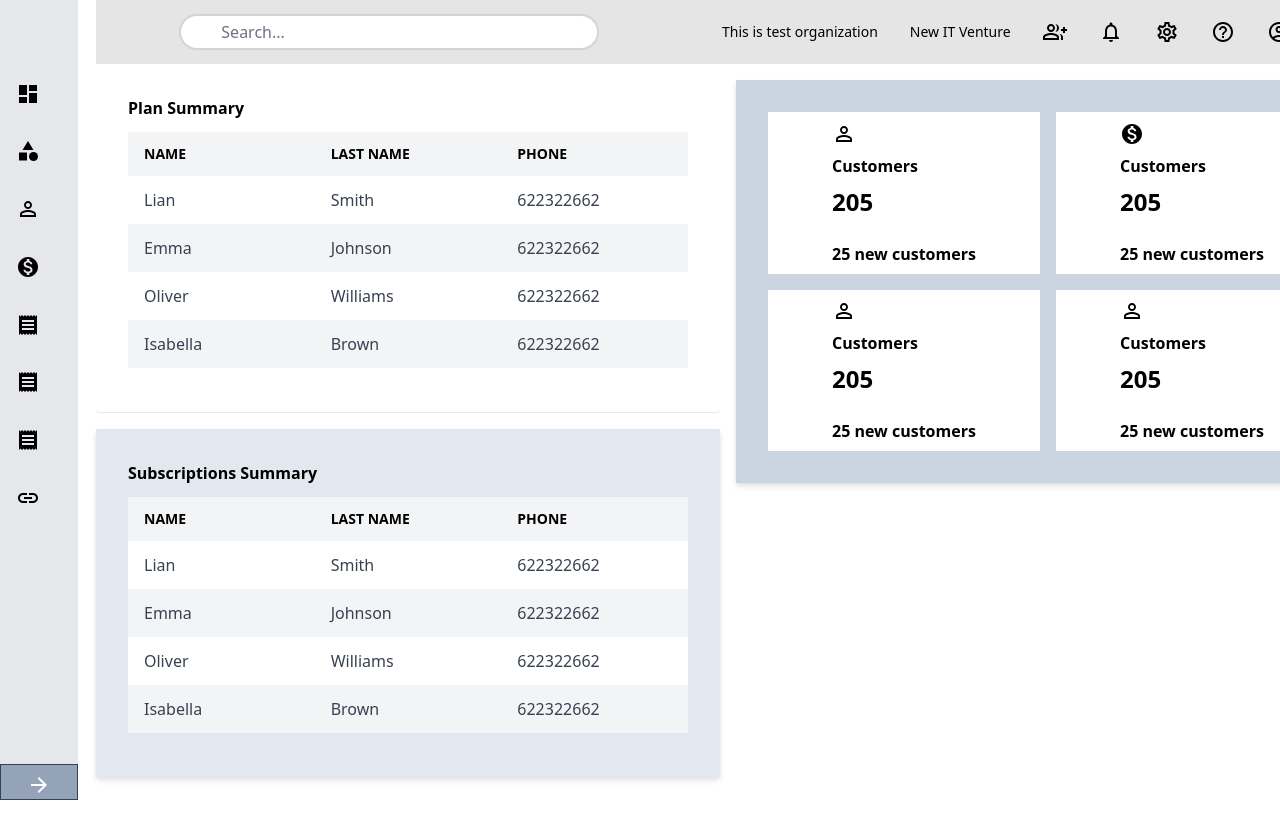
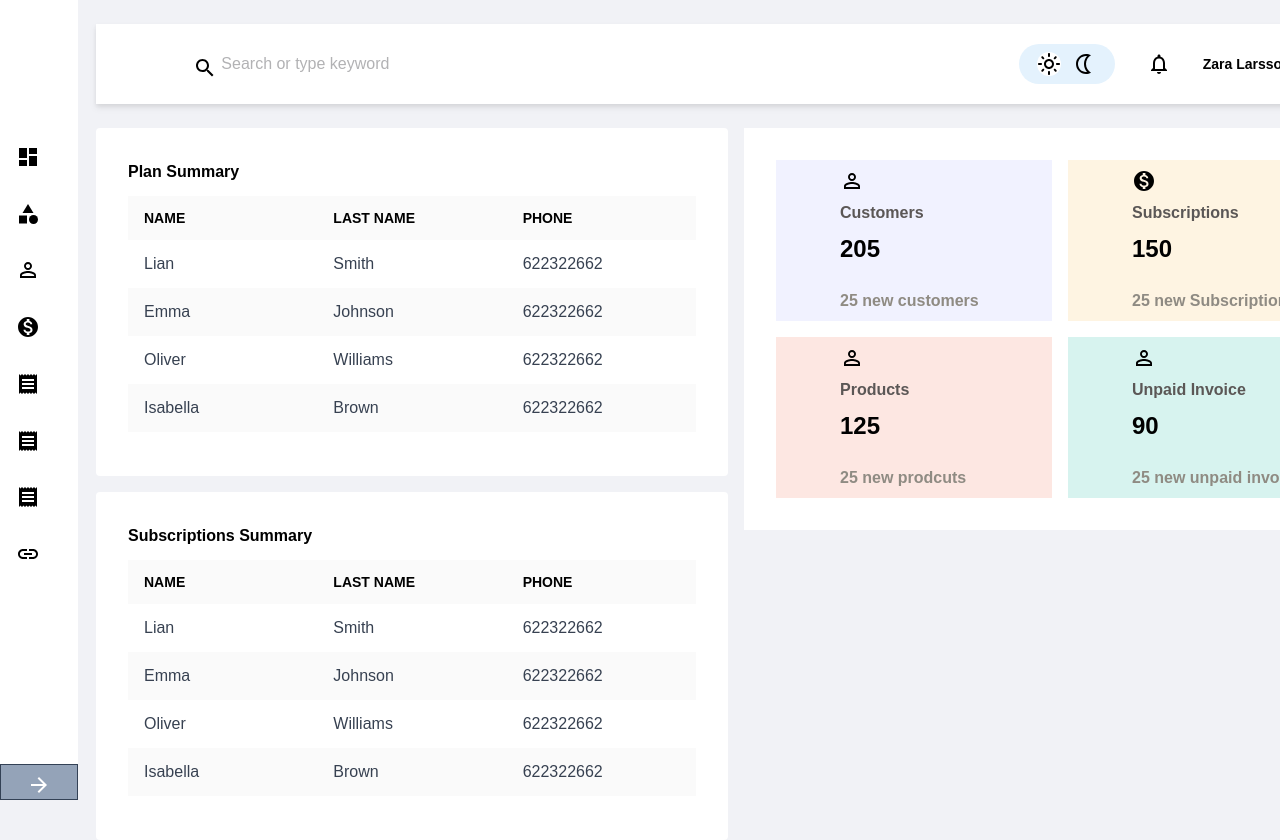
Before and after one commit to susantp/thamelui, a Next.js app: page / in a window 1280 px wide. Shown: the top 840 px of the page. Before the commit the page ends 800 px from the top, so only its background shows below. Built offline with nearby package versions, Linux system fonts and the light colour scheme.

Commit message:
color and font family work done

```diff
--- /dev/null
+++ b/components/dashboard/PlanList.jsx
@@ -0,0 +1,62 @@
+import React from "react";
+
+export default function PlanList() {
+  return (
+    <div className="p-8 overflow-hidden rounded bg-white border-gray-200 ">
+      <h6 className="text-[16px] font-bold">Plan Summary</h6>
+      <table class="min-w-full bg-white my-3">
+        <thead className=" bg-[#FAFAFA] text-black">
+          <tr>
+            <th class="w-1/3 text-left py-3 px-4 uppercase font-semibold text-sm">
+              Name
+            </th>
+            <th class="w-1/3 text-left py-3 px-4 uppercase font-semibold text-sm">
+              Last name
+            </th>
+            <th class="text-left py-3 px-4 uppercase font-semibold text-sm">
+              Phone
+            </th>
+          </tr>
+        </thead>
+        <tbody class="text-gray-700">
+          <tr>
+            <td class="w-1/3 text-left py-3 px-4">Lian</td>
+            <td class="w-1/3 text-left py-3 px-4">Smith</td>
+            <td class="text-left py-3 px-4">
+              <a class="hover:text-blue-500" href="tel:622322662">
+                622322662
+              </a>
+            </td>
+          </tr>
+          <tr  className=" bg-[#FAFAFA]">
+            <td class="w-1/3 text-left py-3 px-4">Emma</td>
+            <td class="w-1/3 text-left py-3 px-4">Johnson</td>
+            <td class="text-left py-3 px-4">
+              <a class="hover:text-blue-500" href="tel:622322662">
+                622322662
+              </a>
+            </td>
+          </tr>
+          <tr>
+            <td class="w-1/3 text-left py-3 px-4">Oliver</td>
+            <td class="w-1/3 text-left py-3 px-4">Williams</td>
+            <td class="text-left py-3 px-4">
+              <a class="hover:text-blue-500" href="tel:622322662">
+                622322662
+              </a>
+            </td>
+          </tr>
+          <tr className=" bg-[#FAFAFA]">
+            <td class="w-1/3 text-left py-3 px-4">Isabella</td>
+            <td class="w-1/3 text-left py-3 px-4">Brown</td>
+            <td class="text-left py-3 px-4">
+              <a class="hover:text-blue-500" href="tel:622322662">
+                622322662
+              </a>
+            </td>
+          </tr>
+        </tbody>
+      </table>
+    </div>
+  );
+}
--- /dev/null
+++ b/components/dashboard/SubscriptionList.jsx
@@ -0,0 +1,62 @@
+import React from 'react'
+
+export default function SubscriptionList() {
+  return (
+    <div className="p-8 overflow-hidden rounded bg-white border-gray-200 ">
+    <h6 className="text-[16px] font-bold">Subscriptions Summary</h6>
+    <table class="min-w-full bg-white my-3">
+      <thead className=" bg-[#FAFAFA] text-black">
+        <tr>
+          <th class="w-1/3 text-left py-3 px-4 uppercase font-semibold text-sm">
+            Name
+          </th>
+          <th class="w-1/3 text-left py-3 px-4 uppercase font-semibold text-sm">
+            Last name
+          </th>
+          <th class="text-left py-3 px-4 uppercase font-semibold text-sm">
+            Phone
+          </th>
+        </tr>
+      </thead>
+      <tbody class="text-gray-700">
+        <tr>
+          <td class="w-1/3 text-left py-3 px-4">Lian</td>
+          <td class="w-1/3 text-left py-3 px-4">Smith</td>
+          <td class="text-left py-3 px-4">
+            <a class="hover:text-blue-500" href="tel:622322662">
+              622322662
+            </a>
+          </td>
+        </tr>
+        <tr  className=" bg-[#FAFAFA]">
+          <td class="w-1/3 text-left py-3 px-4">Emma</td>
+          <td class="w-1/3 text-left py-3 px-4">Johnson</td>
+          <td class="text-left py-3 px-4">
+            <a class="hover:text-blue-500" href="tel:622322662">
+              622322662
+            </a>
+          </td>
+        </tr>
+        <tr>
+          <td class="w-1/3 text-left py-3 px-4">Oliver</td>
+          <td class="w-1/3 text-left py-3 px-4">Williams</td>
+          <td class="text-left py-3 px-4">
+            <a class="hover:text-blue-500" href="tel:622322662">
+              622322662
+            </a>
+          </td>
+        </tr>
+        <tr className=" bg-[#FAFAFA]">
+          <td class="w-1/3 text-left py-3 px-4">Isabella</td>
+          <td class="w-1/3 text-left py-3 px-4">Brown</td>
+          <td class="text-left py-3 px-4">
+            <a class="hover:text-blue-500" href="tel:622322662">
+              622322662
+            </a>
+          </td>
+        </tr>
+      </tbody>
+    </table>
+  </div>
+  )
+}
--- a/layouts/Content.jsx
+++ b/layouts/Content.jsx
@@ -6,8 +6,8 @@ import { sidebarState } from "../store/atoms";
 export default function Content({ children }) {
   const { open } = useRecoilValue(sidebarState);
   const contentPadding = open
-    ? "container ml-64 pt-16 mr-64"
-    : "container ml-24 pt-16";
+    ? "container ml-64 pt-32 "
+    : "container ml-24 pt-32";
 
   return (
     <>
--- a/layouts/Navbar.jsx
+++ b/layouts/Navbar.jsx
@@ -6,6 +6,9 @@ import SettingsIcon from "@mui/icons-material/SettingsOutlined";
 import HelpIcon from "@mui/icons-material/HelpOutline";
 import AccountCircleIcon from "@mui/icons-material/AccountCircleOutlined";
 import CloseIcon from "@mui/icons-material/Close";
+import LightModeOutlinedIcon from "@mui/icons-material/LightModeOutlined";
+import NightlightOutlinedIcon from "@mui/icons-material/NightlightOutlined";
+import SearchSharpIcon from "@mui/icons-material/SearchSharp";
 import { useRecoilValue } from "recoil";
 import { sidebarState } from "../store/atoms";
 
@@ -19,40 +22,38 @@ export default function Navbar() {
   };
   const { open } = useRecoilValue(sidebarState);
   const contentMargin = open
-    ? "flex flex-row justify-center gap-x-8 basis-2/4 items-center text-sm cursor-pointer"
+    ? "flex flex-row justify-end gap-x-8 basis-2/4 items-center text-sm cursor-pointer"
     : "flex flex-row justify-end gap-x-8 basis-2/4 items-center text-sm cursor-pointer";
   return (
     <>
-      <nav className="flex flex-row justify-evenly flex-wrap p-4 w-screen h-16 bg-neutral-200 fixed top-0">
-        <div className="basis-1/3 flex flex-row  justify-start flex-wrap  gap-y-3 items-center">
+      <nav className="flex flex-row justify-evenly flex-wrap p-4 w-full h-20 bg-white fixed my-6 top-0 drop-shadow-md container ">
+        <div className="basis-1/3 flex flex-row  justify-start flex-wrap">
+          <SearchSharpIcon className="w-5 h-5 absolute ml-3 mt-4 pointer-events-none" />
           <input
             type="text"
             name="search"
-            placeholder="Search..."
+            placeholder="Search or type keyword"
             autoComplete="off"
             aria-label="Search..."
-            className="w-full pr-3 pl-10 py-1 font-normal placeholder-gray-500 text-black rounded-2xl border-none ring-2 ring-gray-300 focus:ring-gray-500 focus:ring-2"
+            className="w-full pr-3 pl-10 py-1 font-normal placeholder-[#b2b2b4] text-[#B2b2b4]"
           />
         </div>
 
-        {/* style={{"align-items":"center"}} */}
         <div className={contentMargin}>
-          <div className=" font-normal ">This is test organization</div>
-          <div className="font-normal ">New IT Venture</div>
-          <div>
-            <GroupAddIcon className="cursor-pointer" onClick={onDisplay} />
+          <div className=" flex justify-evenly align-middle bg-[#e4f2fd] p-2 rounded-full w-24">
+            <span className="bg-white rounded-full">
+              <LightModeOutlinedIcon />
+            </span>
+            <span>
+              <NightlightOutlinedIcon />
+            </span>
           </div>
+
           <div>
             <NotificationsIcon className="cursor-pointer" onClick={onDisplay} />
           </div>
           <div>
-            <SettingsIcon className="cursor-pointer" onClick={onDisplay} />
-          </div>
-          <div>
-            <HelpIcon className="cursor-pointer" onClick={onDisplay} />
-          </div>
-          <div>
-            <AccountCircleIcon className="cursor-pointer" onClick={onDisplay} />
+            <p className="font-bold">Zara Larsson</p>
           </div>
         </div>
       </nav>
--- a/layouts/Sidebar.jsx
+++ b/layouts/Sidebar.jsx
@@ -32,8 +32,8 @@ export default function Sidebar() {
 
   /************************** conditional styles start ***********************/
   const customStyle = open
-    ? "flex flex-col  w-60 fixed pt-16 bg-gray-200  border-gray-300 left-0 h-screen overflow-auto"
-    : "flex flex-col  w-[78px] fixed pt-16 bg-gray-200 	border-gray-300	 left-0 h-screen transition ease-in-out delay-150 overflow-auto";
+    ? "flex flex-col  w-60 fixed pt-32 bg-white  border-gray-300 left-0 h-screen overflow-auto"
+    : "flex flex-col  w-[78px] fixed pt-32 bg-white 	border-gray-300	 left-0 h-screen transition ease-in-out delay-150 overflow-auto";
 
   const fontDisplay = open ? "ml-3 text-xs" : "hidden";
 
--- a/pages/index.js
+++ b/pages/index.js
@@ -1,163 +1,70 @@
 import Layout from "../layouts/Layout";
 import PersonOutlineIcon from "@mui/icons-material/PersonOutline";
 import MonetizationOnIcon from "@mui/icons-material/MonetizationOn";
+import PlanList from "../components/dashboard/PlanList";
 import { useRecoilValue } from "recoil";
 import { themeState } from "../store/atoms";
+import SubscriptionList from "../components/dashboard/SubscriptionList";
 
 export default function Index() {
   return (
     <Layout>
-      <div className="flex justify-between">
-        <div className="basis-1/2 ">
-          <div className=" p-8  overflow-hidden rounded border-b border-gray-200 ">
-            <h6 className="text-[16px] font-bold">Plan Summary</h6>
-            <table class="min-w-full bg-white my-3">
-              <thead class=" bg-gray-100 text-black">
-                <tr>
-                  <th class="w-1/3 text-left py-3 px-4 uppercase font-semibold text-sm">
-                    Name
-                  </th>
-                  <th class="w-1/3 text-left py-3 px-4 uppercase font-semibold text-sm">
-                    Last name
-                  </th>
-                  <th class="text-left py-3 px-4 uppercase font-semibold text-sm">
-                    Phone
-                  </th>
-                </tr>
-              </thead>
-              <tbody class="text-gray-700">
-                <tr>
-                  <td class="w-1/3 text-left py-3 px-4">Lian</td>
-                  <td class="w-1/3 text-left py-3 px-4">Smith</td>
-                  <td class="text-left py-3 px-4">
-                    <a class="hover:text-blue-500" href="tel:622322662">
-                      622322662
-                    </a>
-                  </td>
-                </tr>
-                <tr class="bg-gray-100">
-                  <td class="w-1/3 text-left py-3 px-4">Emma</td>
-                  <td class="w-1/3 text-left py-3 px-4">Johnson</td>
-                  <td class="text-left py-3 px-4">
-                    <a class="hover:text-blue-500" href="tel:622322662">
-                      622322662
-                    </a>
-                  </td>
-                </tr>
-                <tr>
-                  <td class="w-1/3 text-left py-3 px-4">Oliver</td>
-                  <td class="w-1/3 text-left py-3 px-4">Williams</td>
-                  <td class="text-left py-3 px-4">
-                    <a class="hover:text-blue-500" href="tel:622322662">
-                      622322662
-                    </a>
-                  </td>
-                </tr>
-                <tr class="bg-gray-100">
-                  <td class="w-1/3 text-left py-3 px-4">Isabella</td>
-                  <td class="w-1/3 text-left py-3 px-4">Brown</td>
-                  <td class="text-left py-3 px-4">
-                    <a class="hover:text-blue-500" href="tel:622322662">
-                      622322662
-                    </a>
-                  </td>
-                </tr>
-              </tbody>
-            </table>
+      <div className="flex flex-row justify-between gap-4">
+        <div className="flex flex-col gap-4 basis-1/2 ">
+          <div>
+            <PlanList />
           </div>
-          <div className="bg-slate-200 p-8 mt-4 drop-shadow-md">
-            <h6 className="text-[16px] font-bold">Subscriptions Summary</h6>
-            <table class="min-w-full bg-white my-3">
-              <thead class=" bg-gray-100 text-black">
-                <tr>
-                  <th class="w-1/3 text-left py-3 px-4 uppercase font-semibold text-sm">
-                    Name
-                  </th>
-                  <th class="w-1/3 text-left py-3 px-4 uppercase font-semibold text-sm">
-                    Last name
-                  </th>
-                  <th class="text-left py-3 px-4 uppercase font-semibold text-sm">
-                    Phone
-                  </th>
-                </tr>
-              </thead>
-              <tbody class="text-gray-700">
-                <tr>
-                  <td class="w-1/3 text-left py-3 px-4">Lian</td>
-                  <td class="w-1/3 text-left py-3 px-4">Smith</td>
-                  <td class="text-left py-3 px-4">
-                    <a class="hover:text-blue-500" href="tel:622322662">
-                      622322662
-                    </a>
-                  </td>
-                </tr>
-                <tr class="bg-gray-100">
-                  <td class="w-1/3 text-left py-3 px-4">Emma</td>
-                  <td class="w-1/3 text-left py-3 px-4">Johnson</td>
-                  <td class="text-left py-3 px-4">
-                    <a class="hover:text-blue-500" href="tel:622322662">
-                      622322662
-                    </a>
-                  </td>
-                </tr>
-                <tr>
-                  <td class="w-1/3 text-left py-3 px-4">Oliver</td>
-                  <td class="w-1/3 text-left py-3 px-4">Williams</td>
-                  <td class="text-left py-3 px-4">
-                    <a class="hover:text-blue-500" href="tel:622322662">
-                      622322662
-                    </a>
-                  </td>
-                </tr>
-                <tr class="bg-gray-100">
-                  <td class="w-1/3 text-left py-3 px-4">Isabella</td>
-                  <td class="w-1/3 text-left py-3 px-4">Brown</td>
-                  <td class="text-left py-3 px-4">
-                    <a class="hover:text-blue-500" href="tel:622322662">
-                      622322662
-                    </a>
-                  </td>
-                </tr>
-              </tbody>
-            </table>
+
+          <div>
+            <SubscriptionList />
           </div>
         </div>
-        <div className="basis-1/2 m-4">
-          <div className="bg-slate-300 p-8 drop-shadow-md">
+        <div className="basis-1/2">
+          <div className="bg-white p-8 ">
             <div className="flex gap-4">
               <div className="basis-1/2 ">
-                <div className="bg-white text-left pl-16 p-2">
+                <div className="bg-[#f1f2ff] text-left pl-16 p-2">
                   <PersonOutlineIcon />
-                  <p className="py-2 font-bold">Customers</p>
+                  <p className="py-2 font-bold text-[#5b5756]">Customers</p>
                   <p className="text-2xl font-bold">205</p>
-                  <p className="pt-6 font-bold">25 new customers </p>
+                  <p className="pt-6 font-bold text-[#8f8b83]">
+                    25 new customers{" "}
+                  </p>
                 </div>
               </div>
               <div className="basis-1/2">
-                <div className="bg-white text-left pl-16 p-2">
+                <div className="bg-[#fef4e2]  text-left pl-16 p-2">
                   <MonetizationOnIcon />
-                  <p className="py-2 font-bold">Customers</p>
-                  <p className="text-2xl font-bold">205</p>
-                  <p className="pt-6 font-bold">25 new customers </p>
+                  <p className="py-2 font-bold text-[#5b5756]">Subscriptions</p>
+                  <p className="text-2xl font-bold">150</p>
+                  <p className="pt-6 font-bold text-[#8f8b83]">
+                    25 new Subscriptions{" "}
+                  </p>
                 </div>
               </div>
             </div>
 
             <div className="flex gap-4 mt-4">
               <div className="basis-1/2">
-                <div className="bg-white text-left pl-16 p-2">
+                <div className="bg-[#fde7e2]  text-left pl-16 p-2">
                   <PersonOutlineIcon />
-                  <p className="py-2 font-bold">Customers</p>
-                  <p className="text-2xl font-bold">205</p>
-                  <p className="pt-6 font-bold">25 new customers </p>
+                  <p className="py-2 font-bold text-[#5b5756]">Products</p>
+                  <p className="text-2xl font-bold">125</p>
+                  <p className="pt-6 font-bold text-[#8f8b83]">
+                    25 new prodcuts{" "}
+                  </p>
                 </div>
               </div>
               <div className="basis-1/2">
-                <div className="bg-white text-left pl-16 p-2">
+                <div className="bg-[#d7f3ef]  text-left pl-16 p-2">
                   <PersonOutlineIcon />
-                  <p className="py-2 font-bold">Customers</p>
-                  <p className="text-2xl font-bold">205</p>
-                  <p className="pt-6 font-bold">25 new customers </p>
+                  <p className="py-2 font-bold text-[#5b5756] ">
+                    Unpaid Invoice
+                  </p>
+                  <p className="text-2xl font-bold">90</p>
+                  <p className="pt-6 font-bold text-[#8f8b83] ">
+                    25 new unpaid invoice{" "}
+                  </p>
                 </div>
               </div>
             </div>
--- a/styles/globals.css
+++ b/styles/globals.css
@@ -3,7 +3,9 @@
 @tailwind utilities;
 
 
-
+* {
+  font-family: 'arial-rounded-regular', sans-serif;
+}
 
 /* for sidebar css */
 /* .sidebar {
```
Also changed, not shown: pages/_document.js (+4 -4 lines).
